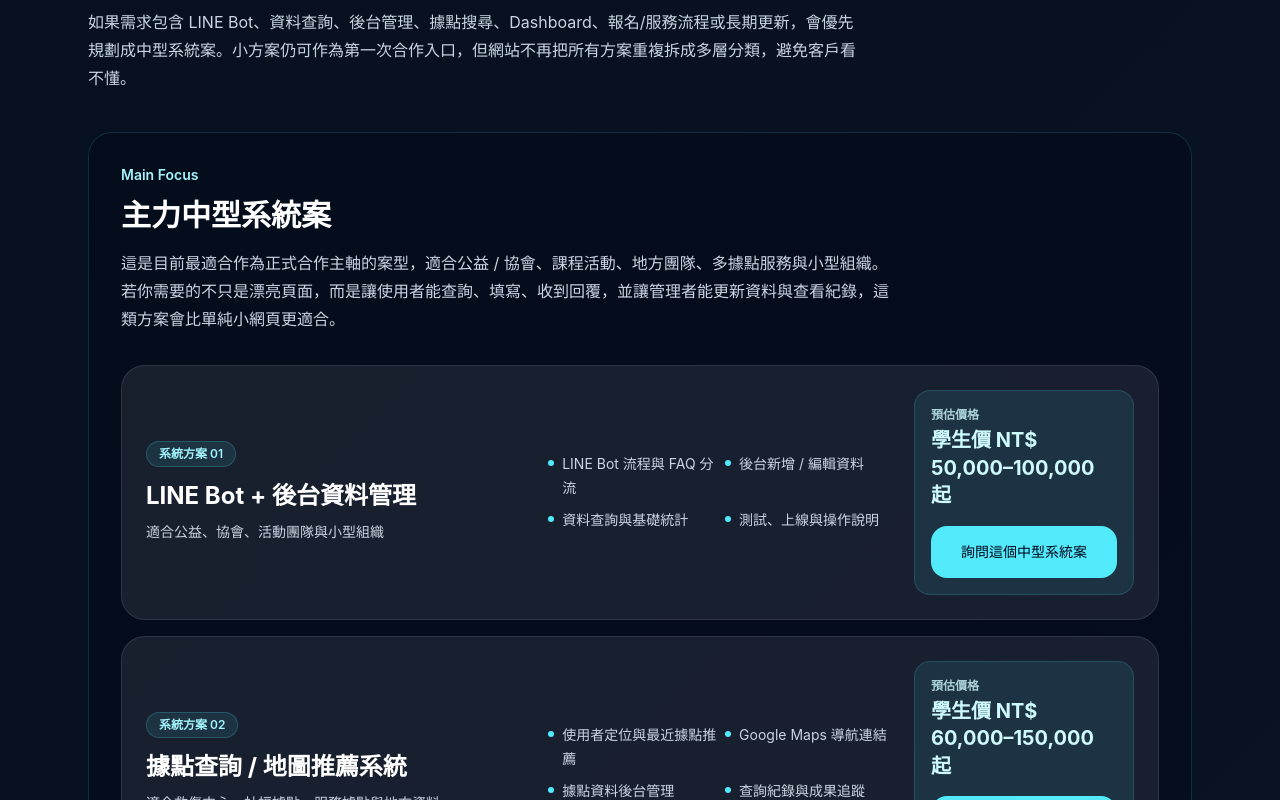
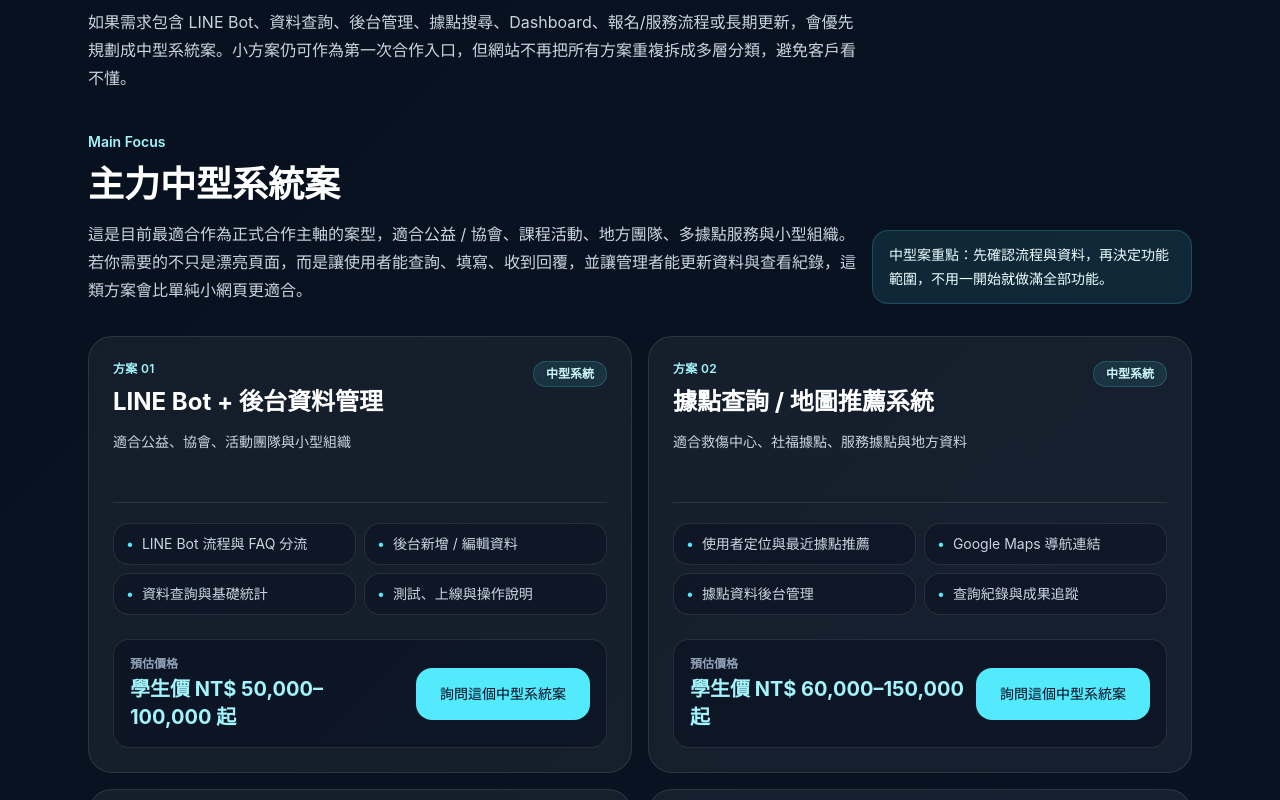
Before and after one commit to eason11133/eason-systems, a React (Vite) app: page / in a window 1280 px wide. Shown: the part 4780-5580 px from the top of the page. Built offline with nearby package versions, Linux system fonts and the light colour scheme.

Commit message:
gjlsdbvns

```diff
--- a/src/App.jsx
+++ b/src/App.jsx
@@ -677,48 +677,59 @@ export default function App() {
         <section id="packages" className="mx-auto max-w-6xl px-6 py-20">
           <div className="mb-10 max-w-3xl"><p className="text-sm font-semibold text-cyan-300">{t.packageLabel}</p><h2 className="mt-3 text-3xl font-bold text-white md:text-4xl">{t.packageTitle}</h2><p className="mt-5 leading-7 text-slate-300">{t.packageText}</p></div>
 
-          <div className="mb-12 rounded-3xl border border-cyan-300/15 bg-slate-950/35 p-5 md:p-8">
-            <div className="mb-8 max-w-4xl">
+          <div className="mb-14">
+            <div className="mb-8 flex flex-col gap-4 md:flex-row md:items-end md:justify-between">
+              <div className="max-w-3xl">
                 <p className="text-sm font-semibold text-cyan-200">{t.midPlanLabel}</p>
-              <h3 className="mt-3 text-2xl font-bold text-white md:text-3xl">{t.midPlanTitle}</h3>
-              <p className="mt-4 max-w-3xl leading-7 text-slate-300">{t.midPlanText}</p>
+                <h3 className="mt-3 text-3xl font-bold text-white md:text-4xl">{t.midPlanTitle}</h3>
+                <p className="mt-4 leading-7 text-slate-300">{t.midPlanText}</p>
+              </div>
+              <div className="rounded-2xl border border-cyan-300/20 bg-cyan-300/10 px-4 py-3 text-sm leading-6 text-cyan-50 md:max-w-xs">
+                中型案重點：先確認流程與資料，再決定功能範圍，不用一開始就做滿全部功能。
+              </div>
             </div>
 
-            <div className="space-y-4">
+            <div className="grid gap-4 md:grid-cols-2">
               {t.midPlans.map((item, index) => (
-                <Card key={item.name} className="border-white/10 bg-slate-900/70 transition hover:border-cyan-300/25 hover:bg-slate-900/90">
-                  <CardContent className="p-5 md:p-6">
-                    <div className="grid gap-5 md:grid-cols-[1.05fr_0.95fr_auto] md:items-center">
+                <Card key={item.name} className="group overflow-hidden border-white/10 bg-white/[0.055] transition hover:border-cyan-300/30 hover:bg-white/[0.075]">
+                  <CardContent className="flex h-full flex-col p-6">
+                    <div className="flex items-start justify-between gap-4">
                       <div>
-                        <div className="mb-3 inline-flex rounded-full border border-cyan-300/20 bg-cyan-300/10 px-3 py-1 text-xs font-semibold text-cyan-200">
-                          系統方案 {String(index + 1).padStart(2, '0')}
+                        <p className="text-xs font-semibold tracking-wide text-cyan-200">方案 {String(index + 1).padStart(2, '0')}</p>
+                        <h4 className="mt-2 text-2xl font-bold leading-snug text-white">{item.name}</h4>
                       </div>
-                        <h4 className="text-2xl font-bold leading-snug text-white">{item.name}</h4>
-                        <p className="mt-2 text-sm leading-6 text-slate-300">{item.subtitle}</p>
+                      <div className="shrink-0 rounded-full border border-cyan-300/20 bg-cyan-300/10 px-3 py-1 text-xs font-semibold text-cyan-100">
+                        中型系統
                       </div>
+                    </div>
+
+                    <p className="mt-3 min-h-[3.25rem] text-sm leading-6 text-slate-300">{item.subtitle}</p>
+
+                    <div className="my-5 h-px bg-white/10" />
 
                     <div className="grid gap-2 sm:grid-cols-2">
                       {item.items.map((feature) => (
-                          <div key={feature} className="flex items-start gap-2 text-sm leading-6 text-slate-300">
-                            <span className="mt-2 h-1.5 w-1.5 shrink-0 rounded-full bg-cyan-300" />
-                            <span>{feature}</span>
+                        <div key={feature} className="rounded-2xl border border-white/10 bg-slate-950/25 px-3 py-2 text-sm leading-6 text-slate-300">
+                          <span className="mr-2 text-cyan-300">•</span>{feature}
                         </div>
                       ))}
                     </div>
 
-                      <div className="rounded-2xl border border-cyan-300/15 bg-cyan-300/10 p-4 md:w-[220px]">
-                        <p className="text-xs font-semibold text-cyan-100/80">預估價格</p>
-                        <p className="mt-1 text-xl font-bold leading-snug text-cyan-100">{item.price}</p>
-                        <a href={buildMidPlanMailto(item)} className="mt-4 block">
-                          <Button className="w-full py-3 text-sm">{t.midPlanButton}</Button>
+                    <div className="mt-6 flex flex-col gap-3 rounded-2xl border border-white/10 bg-slate-950/35 p-4 sm:flex-row sm:items-center sm:justify-between">
+                      <div>
+                        <p className="text-xs font-semibold text-slate-400">預估價格</p>
+                        <p className="mt-1 text-xl font-bold leading-snug text-cyan-200">{item.price}</p>
+                      </div>
+                      <a href={buildMidPlanMailto(item)} className="shrink-0">
+                        <Button className="w-full px-5 py-3 text-sm sm:w-auto">{t.midPlanButton}</Button>
                       </a>
-                      </div>
                     </div>
                   </CardContent>
                 </Card>
               ))}
             </div>
-            <p className="mt-6 rounded-2xl border border-white/10 bg-slate-950/40 p-4 text-sm leading-6 text-slate-300">{t.midPlanNote}</p>
+
+            <p className="mt-5 rounded-2xl border border-white/10 bg-slate-950/35 p-4 text-sm leading-6 text-slate-300">{t.midPlanNote}</p>
           </div>
 
           <div className="mb-12 rounded-3xl border border-white/10 bg-slate-900/70 p-6 md:p-8">
```
Lines whose indentation alone changed are shown as unchanged.
